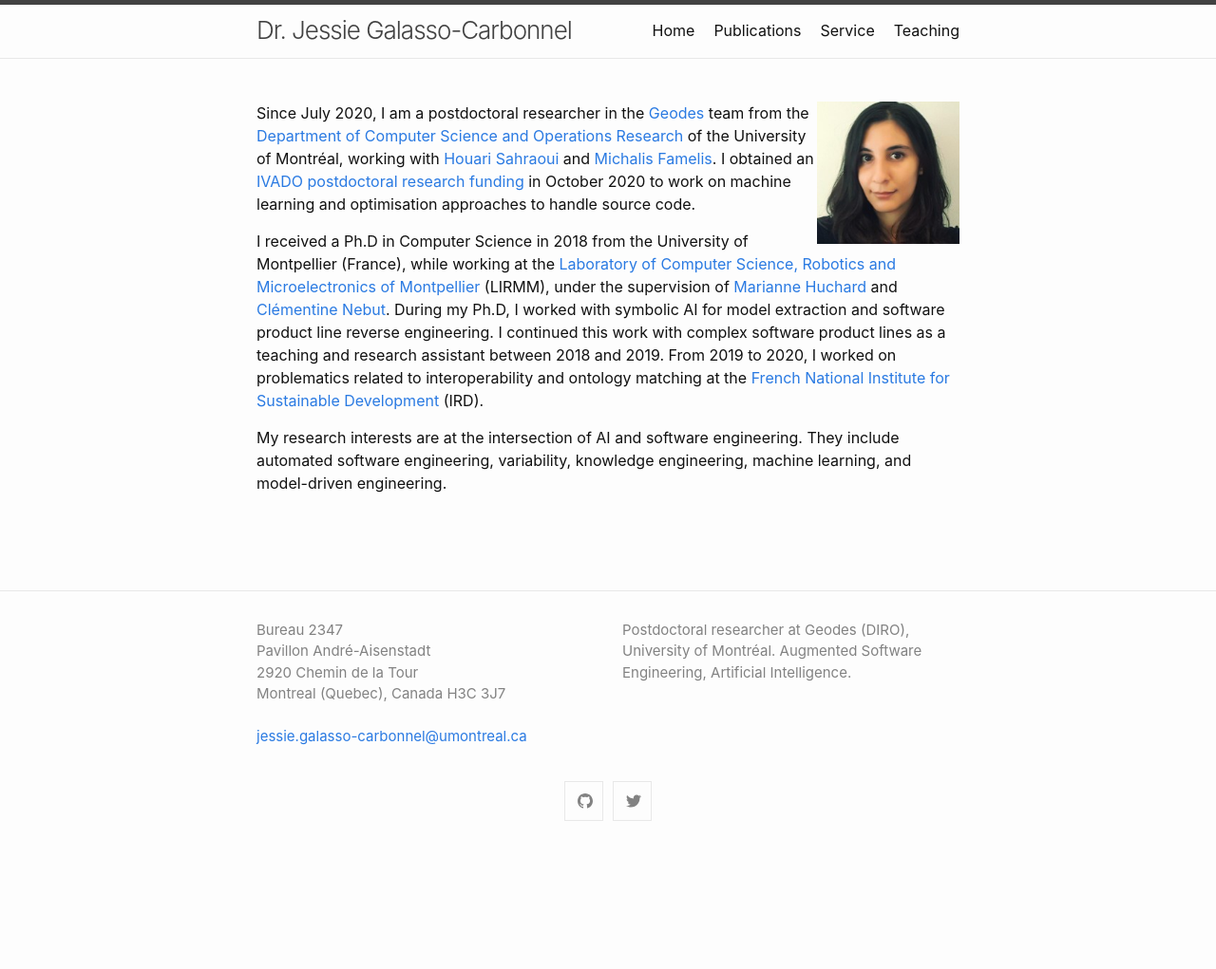
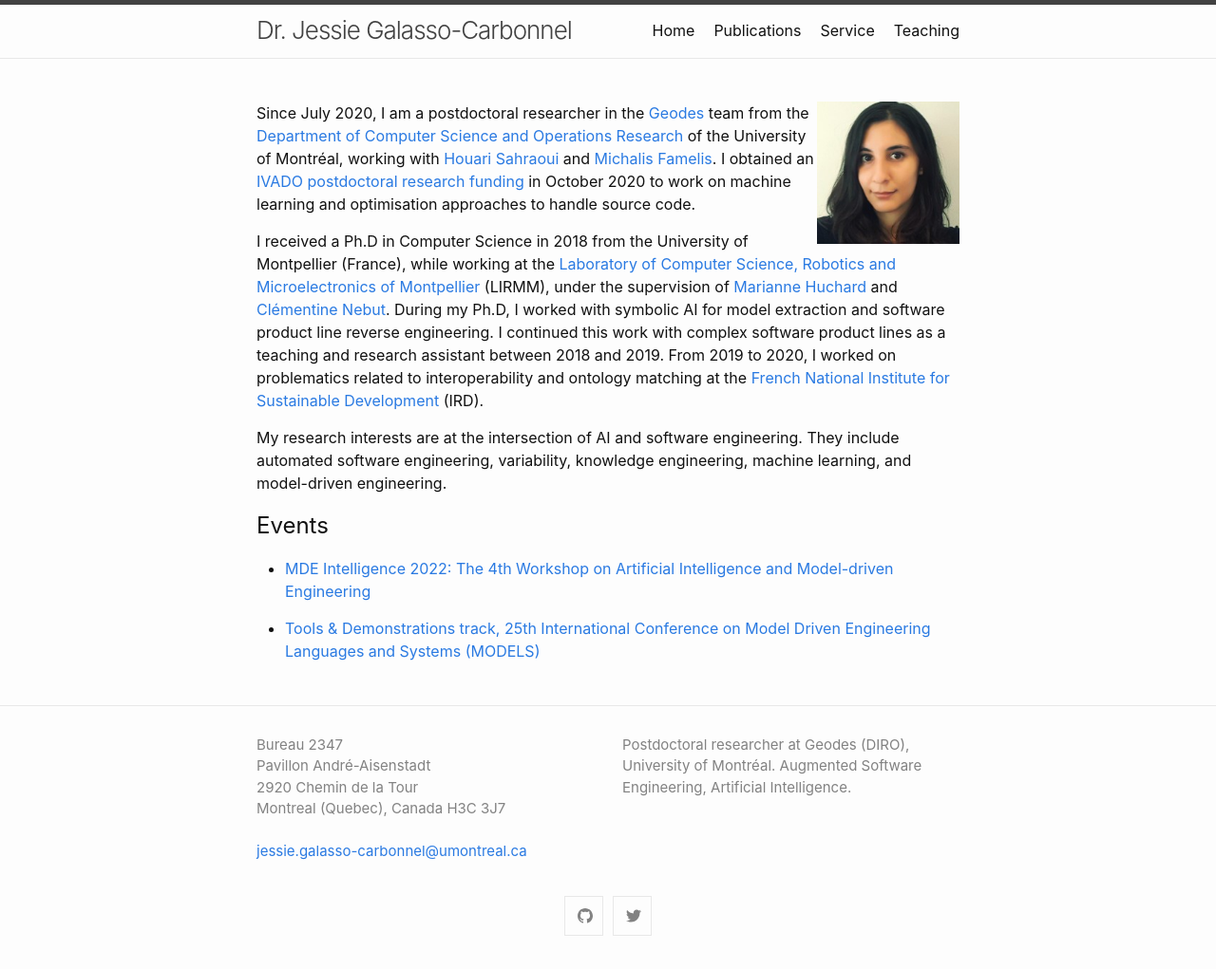
Before and after one commit to jgalasso/jgalasso.github.io, a Jekyll site: the page built from index.markdown, in a window 1280 px wide. Shown: the whole page at 95% size. Built offline with Jekyll 4.4.1, drawn with Linux system fonts in a browser that asks for light colours; before the commit the page ends 900 px from its top, so only the background shows below that.

Commit message:
Update index.markdown

```diff
--- a/index.markdown
+++ b/index.markdown
@@ -13,3 +13,9 @@ Since July 2020, I am a postdoctoral researcher in the [Geodes](http://geodes.ir
 I received a Ph.D in Computer Science in 2018 from the University of Montpellier (France), while working at the [Laboratory of Computer Science, Robotics and Microelectronics of Montpellier](https://www.lirmm.fr/) (LIRMM), under the supervision of [Marianne Huchard](https://marianne-huchard.fr/) and [Clémentine Nebut](http://www.lirmm.fr/users/utilisateurs-lirmm/clementine-nebut). During my Ph.D, I worked with symbolic AI for model extraction and software product line reverse engineering. I continued this work with complex software product lines as a teaching and research assistant between 2018 and 2019. From 2019 to 2020, I worked on problematics related to interoperability and ontology matching at the  [French National Institute for Sustainable Development](https://www.ird.fr/) (IRD).
 
 My research interests are at the intersection of AI and software engineering. They include  automated software engineering, variability, knowledge engineering, machine learning, and model-driven engineering.
+
+## Events
+
+* [MDE Intelligence 2022: The 4th Workshop on Artificial Intelligence and Model-driven Engineering](https://mde-intelligence.github.io/)
+
+* [Tools & Demonstrations track, 25th International Conference on Model Driven Engineering Languages and Systems (MODELS)](https://conf.researchr.org/track/models-2022/models-2022-tools---demonstrations)
```
